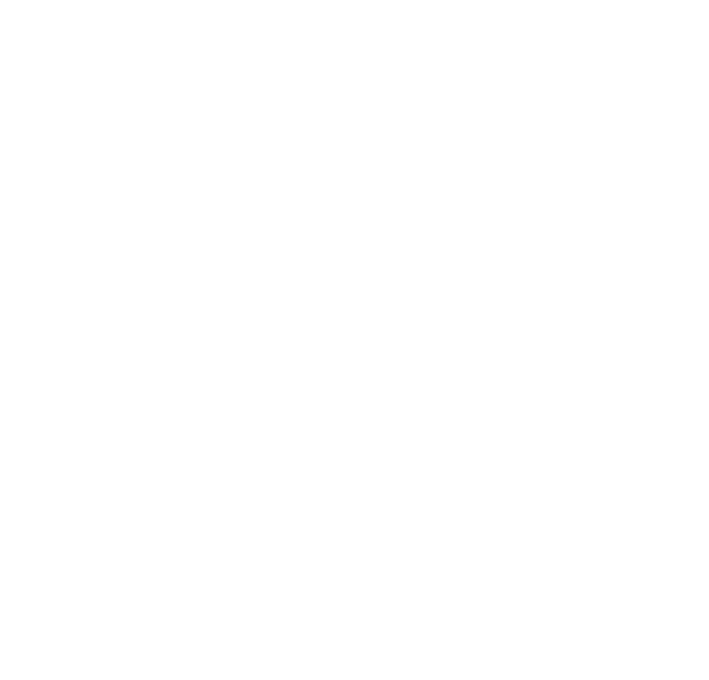
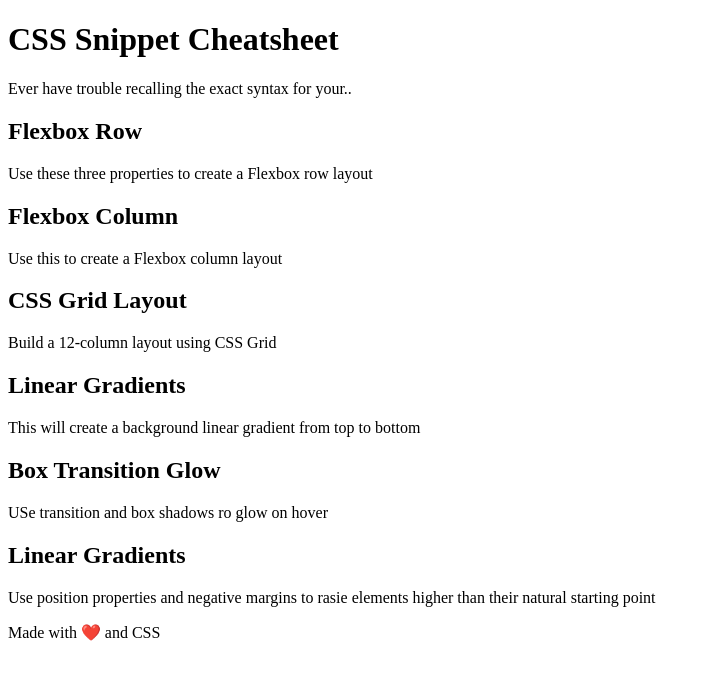
Before and after one commit to Scar919/CSS-project, a plain HTML site: page index.html in a window 1280 px wide. Shown: the whole page, without its empty margins (0-709 px from the left). Drawn offline with Linux system fonts and the light colour scheme.

Commit message:
added to html

```diff
--- a/index.html
+++ b/index.html
@@ -4,10 +4,65 @@
     <meta charset="UTF-8">
     <meta http-equiv="X-UA-Compatible" content="IE=edge">
     <meta name="viewport" content="width=device-width, initial-scale=1.0">
-    <title>Document</title>
+    <title>CSS Cheat-Sheet</title>
 </head>
 
 <body>
+    <header>
+        <h1>CSS Snippet Cheatsheet</h1>
+        <p>Ever have trouble recalling the exact syntax for your..</p>
+    </header>
+
+    <main>
+
+        <section>
+          <div>
+            <h2>Flexbox Row</h2>
+            <p>
+              Use these three properties to create a Flexbox row layout
+            </p>
+
+          </div>
+
+          <div>
+            <h2>Flexbox Column</h2>
+            <p>
+              Use this to create a Flexbox column layout
+            </p>
+
+          </div>
+
+          <div>
+            <h2>CSS Grid Layout</h2>
+            <p>Build a 12-column layout using CSS Grid</p>
+
+          </div>
+        </section>
+
+        <section>
+          <div>
+            <h2>Linear Gradients</h2>
+            <p>
+              This will create a background linear gradient from top to bottom
+            </p>
+          </div>
+
+          <div>
+            <h2>Box Transition Glow</h2>
+            <p>USe transition and box shadows ro glow on hover</p>
+          </div>
+
+          <div>
+            <h2>Linear Gradients</h2>
+            <p>Use position properties and negative margins to rasie elements higher than their natural starting point</p>
+          </div>
+
+        </section>
+
+    </main>
+
+    <footer>Made with ❤️ and CSS</footer>
+
 
 </body>
 </html>
```
